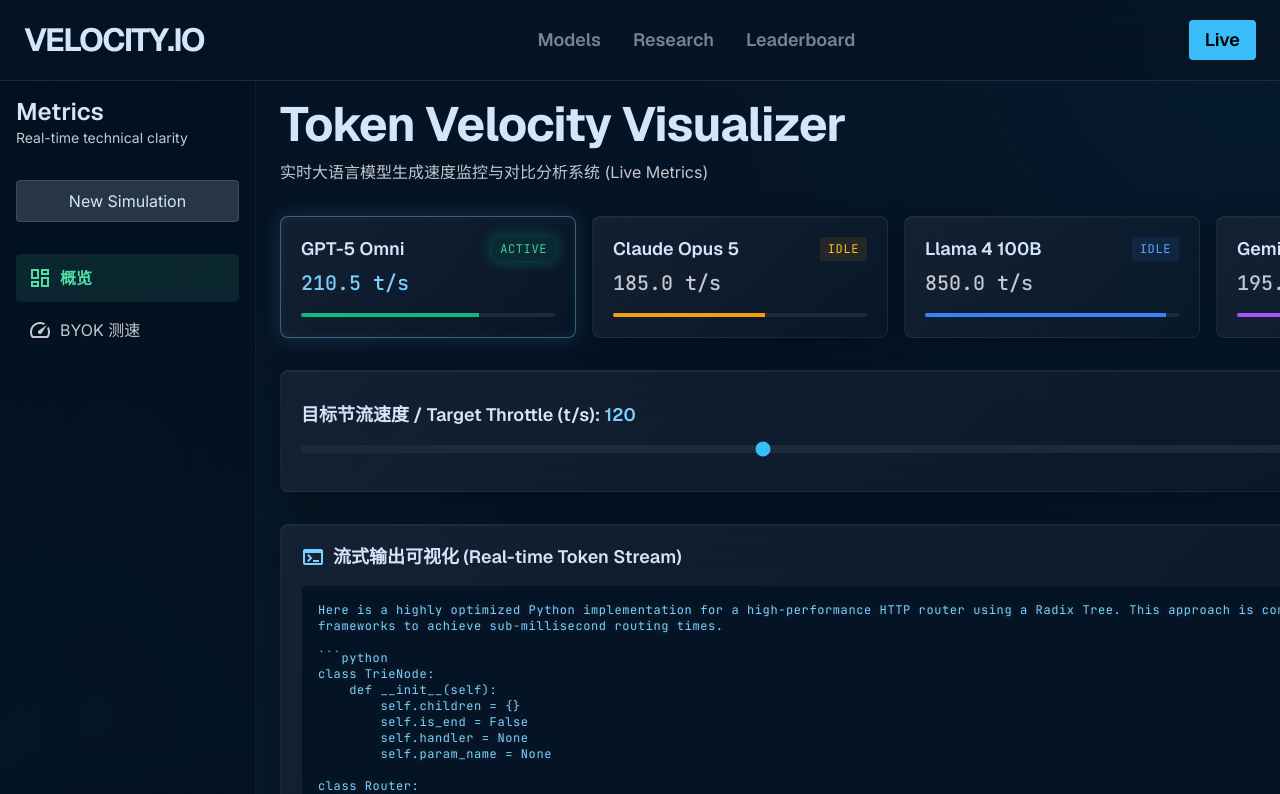
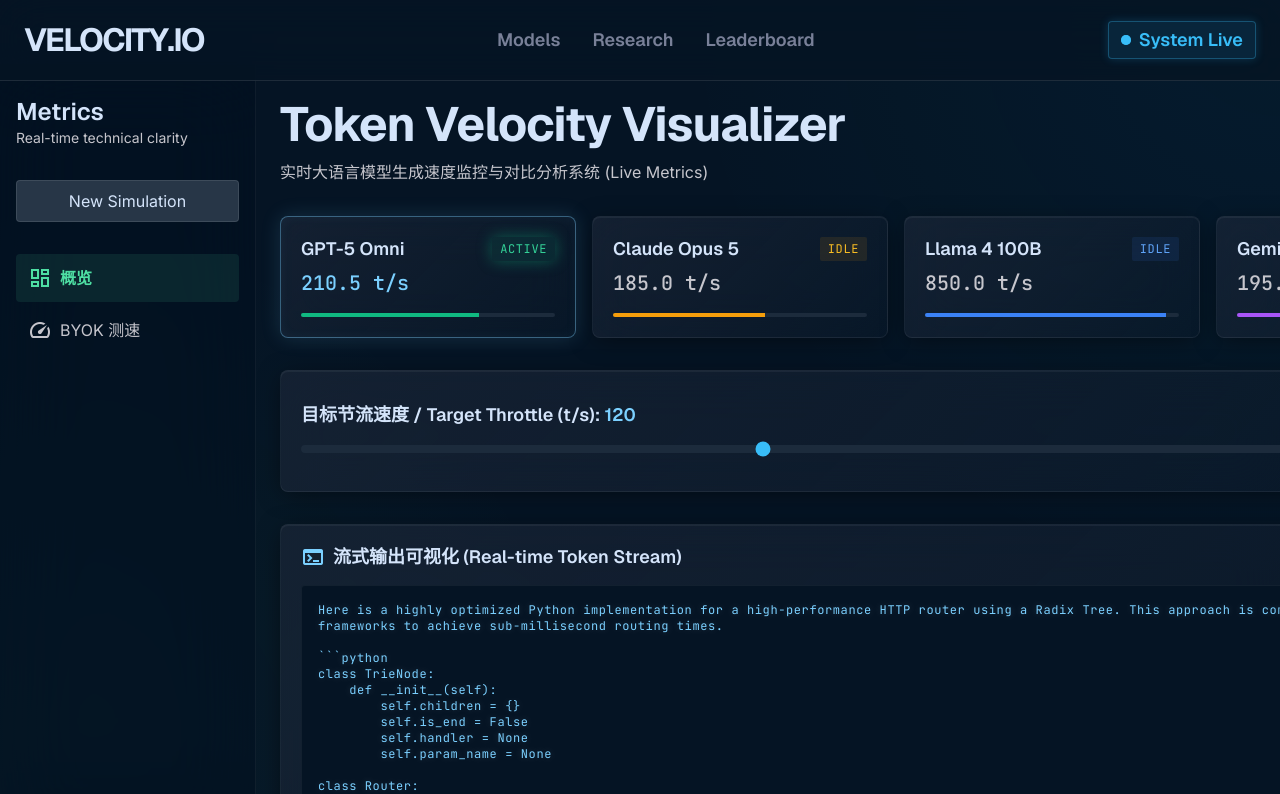
Before and after one commit to Deguang/token-speed-visual, a React (Vite) app: page / in a window 1280 px wide. Shown: the top 794 px of the page. Built offline with nearby package versions, Linux system fonts and the light colour scheme.

Commit message:
style: enhance Live badge with pulsing indicator

```diff
--- a/src/App.tsx
+++ b/src/App.tsx
@@ -36,7 +36,13 @@
           >Leaderboard</button>
         </div>
         <div className="flex items-center gap-gutter">
-          <button className="bg-[#38bdf8] text-black px-4 py-2 rounded-lg font-headline-sm text-headline-sm">Live</button>
+          <div className="bg-[#38bdf8]/10 border border-[#38bdf8]/30 text-[#38bdf8] px-3 py-1.5 rounded-lg font-headline-sm text-headline-sm flex items-center gap-2 shadow-[0_0_10px_rgba(56,189,248,0.2)]">
+            <span className="relative flex h-2.5 w-2.5">
+              <span className="animate-ping absolute inline-flex h-full w-full rounded-full bg-[#38bdf8] opacity-75"></span>
+              <span className="relative inline-flex rounded-full h-2.5 w-2.5 bg-[#38bdf8]"></span>
+            </span>
+            System Live
+          </div>
         </div>
       </nav>
 
```
